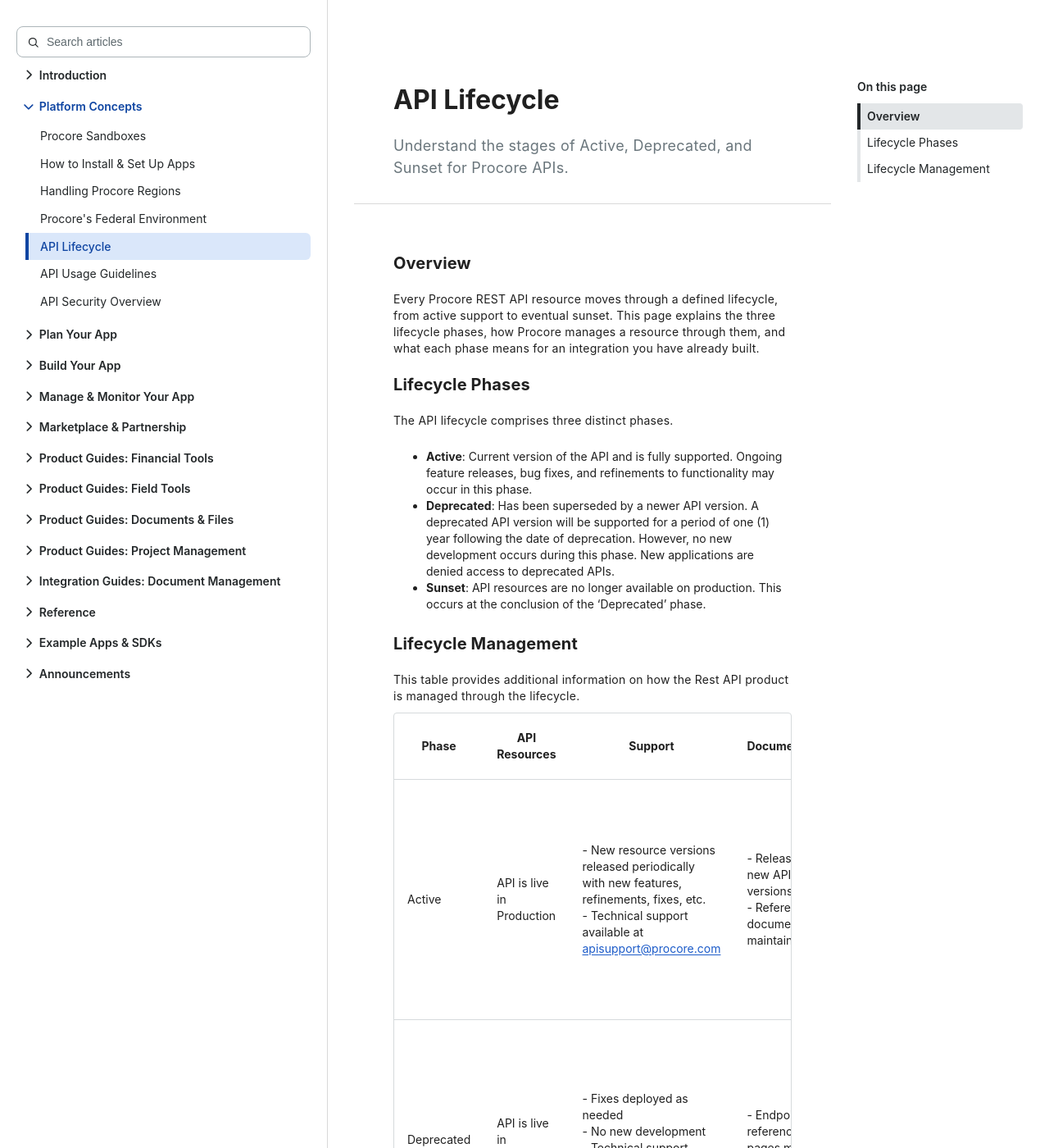
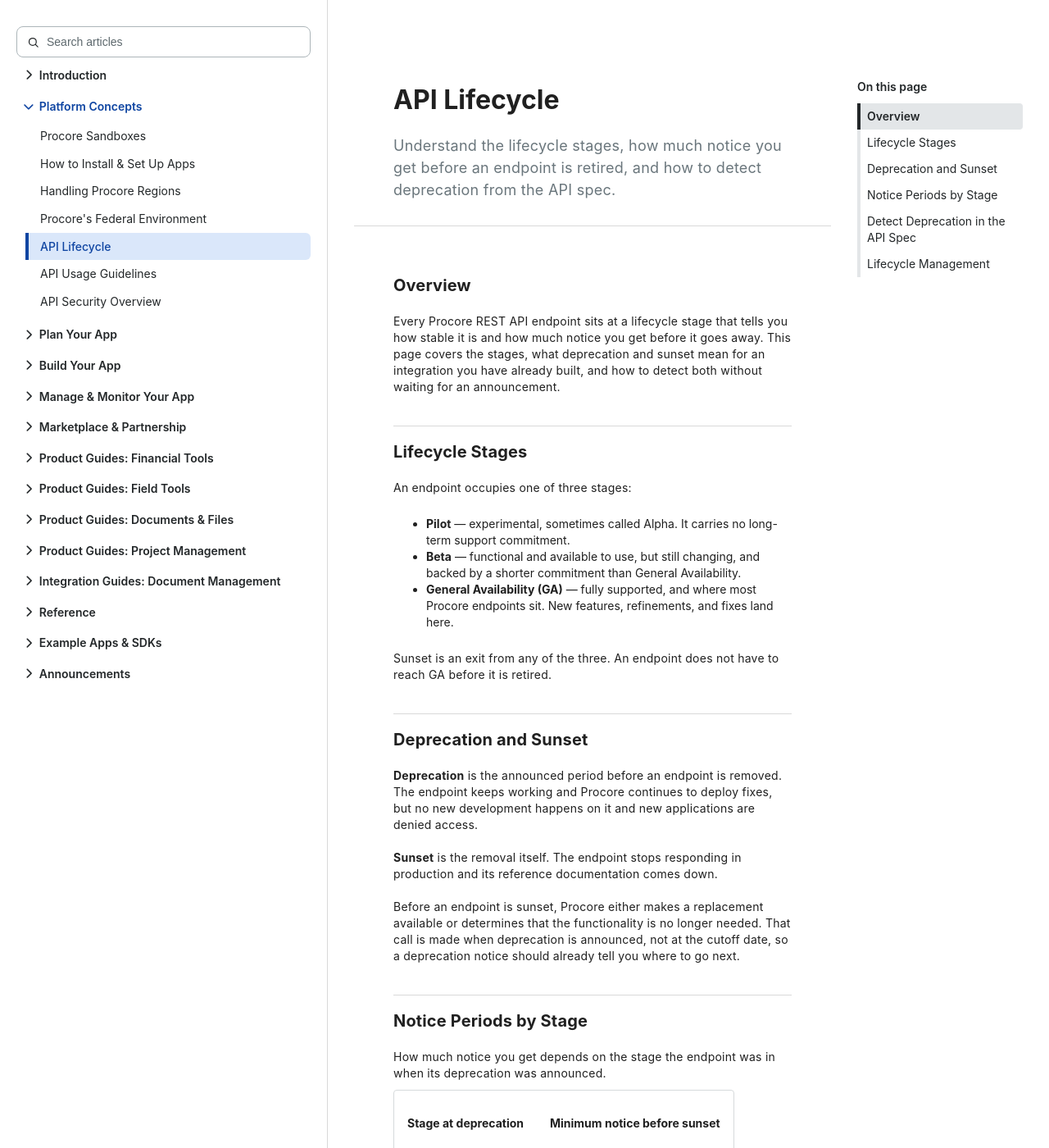
Before and after one commit to procore/documentation, a Jekyll site: the page built from getting_started/rest_api_lifecycle.md, in a window 1280 px wide and 1400 px high. Shown: the whole window at 82% size. Built offline with Jekyll 4.4.1, drawn with Linux system fonts in a browser that asks for light colours; comment, search, counter and statistics services are not loaded; some of the changed text lies outside the part shown.

Commit message:
docs: bring the API Lifecycle page in line with the internal sunset policy
The page described a single flat model - Active, Deprecated, Sunset,
with one year of notice - which is the GA case only. It said nothing
about pre-GA endpoints, nothing about how a developer detects a pending
sunset, and nothing about whether a replacement is guaranteed.

Added, from the internal API Deprecation and Sunset Policy:

- Lifecycle stages. Pilot, Beta and General Availability, with sunset
  as an exit from any of them. An endpoint does not have to reach GA
  before it is retired, which the previous model implied it did.
- Notice periods by stage: 1 year for GA, 6 months for Beta, 3 months
  for Pilot, and no sunset period for a Pilot endpoint with no external
  consumers. Minimums, not targets - a sunset date may be extended but
  never shortened.
- What deprecation and sunset each mean for a live integration, and the
  commitment that a replacement or an explicit determination that the
  functionality is no longer needed is decided when deprecation is
  announced, not at the cutoff.
- The OAS annotations, so deprecation is detectable programmatically:
  deprecated: true, x-deprecated-at and x-sunset, all YYYY-MM-DD.

Internal-only material was left out: Slack channels, the Databricks
usage catalog, LaunchDarkly, the owning-team execution checklist, and
the internal dependency checks. Brownouts are omitted too, per Andrew -
the policy frames them as optional tooling rather than a commitment.

The existing Lifecycle Management table is unchanged.

Co-Authored-By: Claude Opus 5 <noreply@anthropic.com>

```diff
--- a/getting_started/rest_api_lifecycle.md
+++ b/getting_started/rest_api_lifecycle.md
@@ -1,27 +1,74 @@
 ---
 permalink: /rest-api-lifecycle
 title: API Lifecycle
-sub_header: Understand the stages of Active, Deprecated, and Sunset for Procore APIs.
+sub_header: Understand the lifecycle stages, how much notice you get before an endpoint is retired, and how to detect deprecation from the API spec.
 layout: default
 section_title: Platform Concepts
 ---
 
 ## Overview
 
-Every Procore REST API resource moves through a defined lifecycle, from active support to eventual sunset.
-This page explains the three lifecycle phases, how Procore manages a resource through them, and what each phase means for an integration you have already built.
+Every Procore REST API endpoint sits at a lifecycle stage that tells you how stable it is and how much notice you get before it goes away. This page covers the stages, what deprecation and sunset mean for an integration you have already built, and how to detect both without waiting for an announcement.
+<br><br>
 
-## Lifecycle Phases
+***
+## Lifecycle Stages
 
-The API lifecycle comprises three distinct phases.
+An endpoint occupies one of three stages:
 
-- **Active**: Current version of the API and is fully supported. Ongoing feature releases, bug fixes, and refinements to functionality may occur in this phase.
-- **Deprecated**: Has been superseded by a newer API version. A deprecated API version will be supported for a period of one (1) year following the date of deprecation. However, no new development occurs during this phase. New applications are denied access to deprecated APIs.
-- **Sunset**: API resources are no longer available on production. This occurs at the conclusion of the ‘Deprecated’ phase.
+- **Pilot** — experimental, sometimes called Alpha. It carries no long-term support commitment.
+- **Beta** — functional and available to use, but still changing, and backed by a shorter commitment than General Availability.
+- **General Availability (GA)** — fully supported, and where most Procore endpoints sit. New features, refinements, and fixes land here.
 
+Sunset is an exit from any of the three. An endpoint does not have to reach GA before it is retired.
+<br><br>
+
+***
+## Deprecation and Sunset
+
+**Deprecation** is the announced period before an endpoint is removed. The endpoint keeps working and Procore continues to deploy fixes, but no new development happens on it and new applications are denied access.
+
+**Sunset** is the removal itself. The endpoint stops responding in production and its reference documentation comes down.
+
+Before an endpoint is sunset, Procore either makes a replacement available or determines that the functionality is no longer needed. That call is made when deprecation is announced, not at the cutoff date, so a deprecation notice should already tell you where to go next.
+<br><br>
+
+***
+## Notice Periods by Stage
+
+How much notice you get depends on the stage the endpoint was in when its deprecation was announced.
+
+| Stage at deprecation | Minimum notice before sunset |
+| --- | --- |
+| **General Availability** | 1 year |
+| **Beta** | 6 months |
+| **Pilot** | 3 months |
+
+A Pilot endpoint with no external consumers may be removed without a sunset period.
+
+These are minimums rather than targets. If migration to a replacement is going slowly, Procore may extend a sunset date, but never shorten one.
+
+<div class="details-bottom-spacing"></div>
+
+***
+## Detect Deprecation in the API Spec
+
+Deprecated endpoints are annotated in Procore's OpenAPI Specification, so you can find them programmatically instead of watching announcements.
+
+| Field | What it tells you |
+| --- | --- |
+| `deprecated: true` | The endpoint is deprecated. |
+| `x-deprecated-at` | The date deprecation was announced, as `YYYY-MM-DD`. |
+| `x-sunset` | The date the endpoint will stop responding, as `YYYY-MM-DD`. |
+
+Download the specification from the <a href="https://developers.procore.com/reference/rest/docs/rest-api-overview" target="_blank">REST API Reference</a>. Checking `x-sunset` against the endpoints your integration calls — as a step in your own build — is the cheapest way to find out you are on a clock.
+
+<div class="details-bottom-spacing"></div>
+
+***
 ## Lifecycle Management
 
-This table provides additional information on how the Rest API product is managed through the lifecycle.
+How Procore manages an endpoint through each phase.
 
 | Phase      | API Resources                             | Support                                                                                                                                                | Documentation                                                            | Change Notification                                                                                                                         |
 | ---------- | ----------------------------------------- | ------------------------------------------------------------------------------------------------------------------------------------------------------ | ------------------------------------------------------------------------ | ------------------------------------------------------------------------------------------------------------------------------------------- |
@@ -29,11 +76,18 @@ This table provides additional information on how the Rest API product is manage
 | Deprecated | API is live in Production                 | - Fixes deployed as needed<br>- No new development<br>- Technical support available at <apisupport@procore.com>                                        | - Endpoint reference pages marked as 'Deprecated'                        | - Developer Portal notification and announcement prior to deprecation<br> - Changelog entries published only for fixes and related changes  |
 | Sunset     | API is no longer accessible in Production | - Support no longer provided                                                                                                                           | - Reference pages no longer accessible in Production                     | - Developer Portal notification and announcement prior to sunset<br> - Final sunset announcement                                            |
 
+<div class="details-bottom-spacing"></div>
+
+***
 ## Need Help?
 Please reach out to <apisupport@procore.com> if you have any questions regarding the API lifecycle.
+<br><br>
 
+***
 ## See Also
 
 - [REST API Overview]({{ site.url }}{{ site.baseurl }}{% link getting_started/rest_api_overview.md %})
 - [API Request and Response Format]({{ site.url }}{{ site.baseurl }}{% link api_essentials/restful_api_concepts.md %})
 - [API Usage Guidelines]({{ site.url }}{{ site.baseurl }}{% link platform_concepts/api_usage_guidelines.md %})
+{: .link-list}
+<br><br>
```
